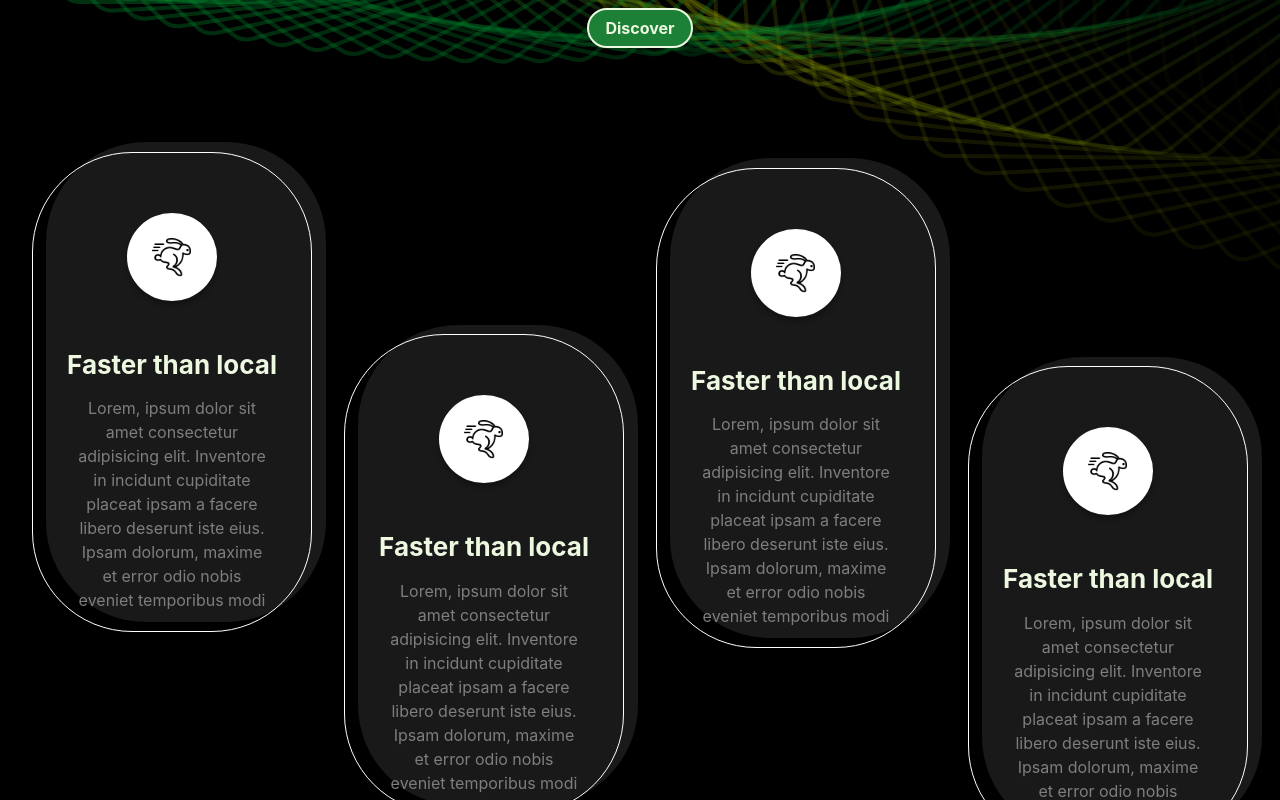
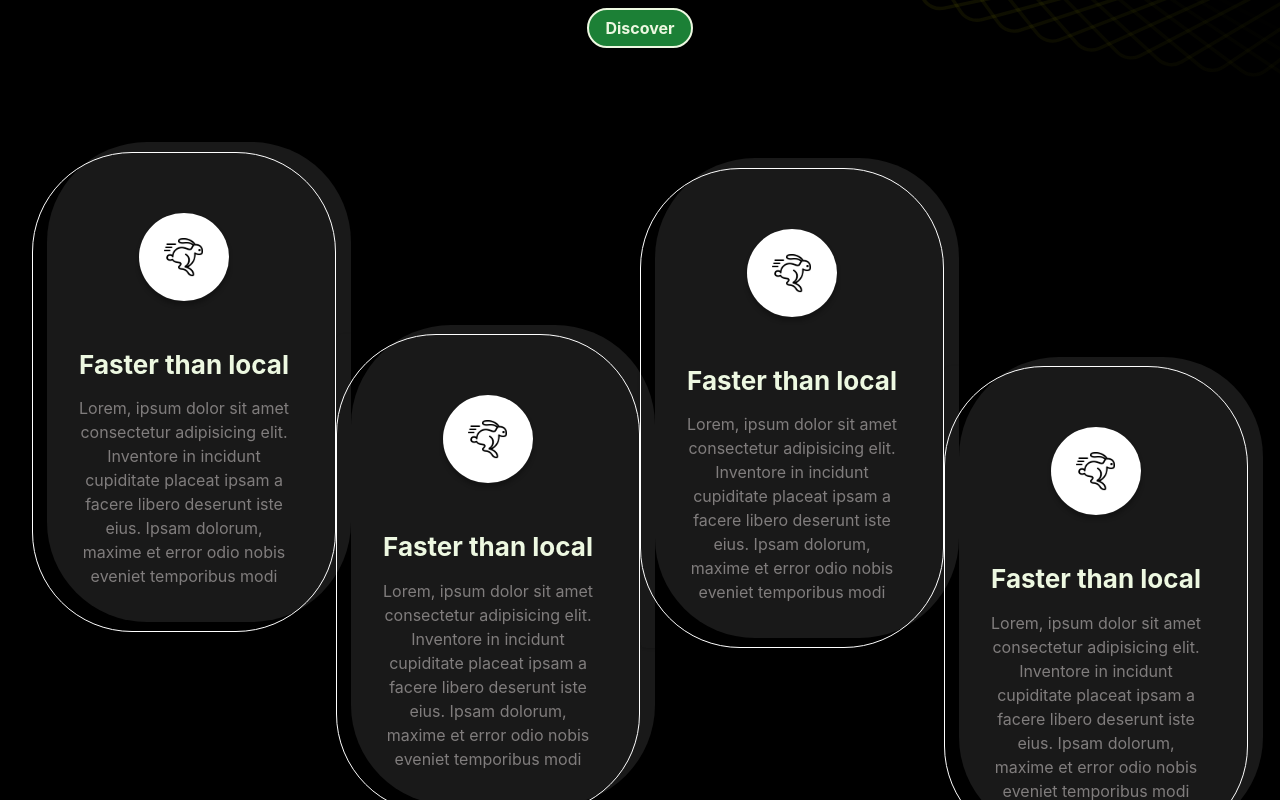
Before and after one commit to WildCodeSchool/2309-wns-jaune-wild-code-hub, a Next.js app in the folder frontend/: page / in a window 1280 px wide. Shown: the part 1160-1960 px from the top of the page. Built offline with nearby package versions, Linux system fonts and the light colour scheme.

Commit message:
add bg size, to avoid img not going full width in big screen

```diff
--- a/frontend/src/pages/index.tsx
+++ b/frontend/src/pages/index.tsx
@@ -27,10 +27,12 @@ const cardsInfos = [
 export default function Home() {
   return (
     <Flex
+      width={"100%"}
       direction={"column"}
       bgImage="url(/loop.svg)"
       bgRepeat={"no-repeat"}
       bgColor={"background"}
+      bgSize={"100%"}
     >
       <Flex
         direction="column"
@@ -92,9 +94,9 @@ export default function Home() {
       >
         <Flex
           w={"100%"}
-          gap={"2rem"}
           minHeight={"100vh"}
           p={"2rem"}
+          justify={"space-around"}
           flexWrap={"nowrap"}
         >
           {cardsInfos.map((cardInfos, index) => (
```
